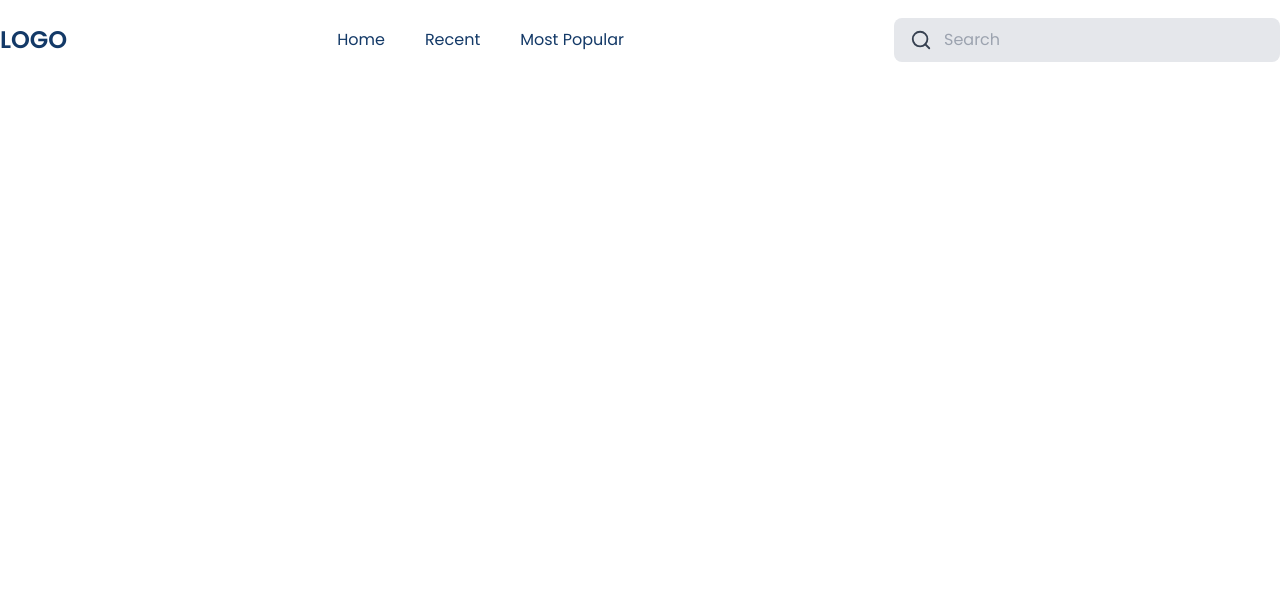
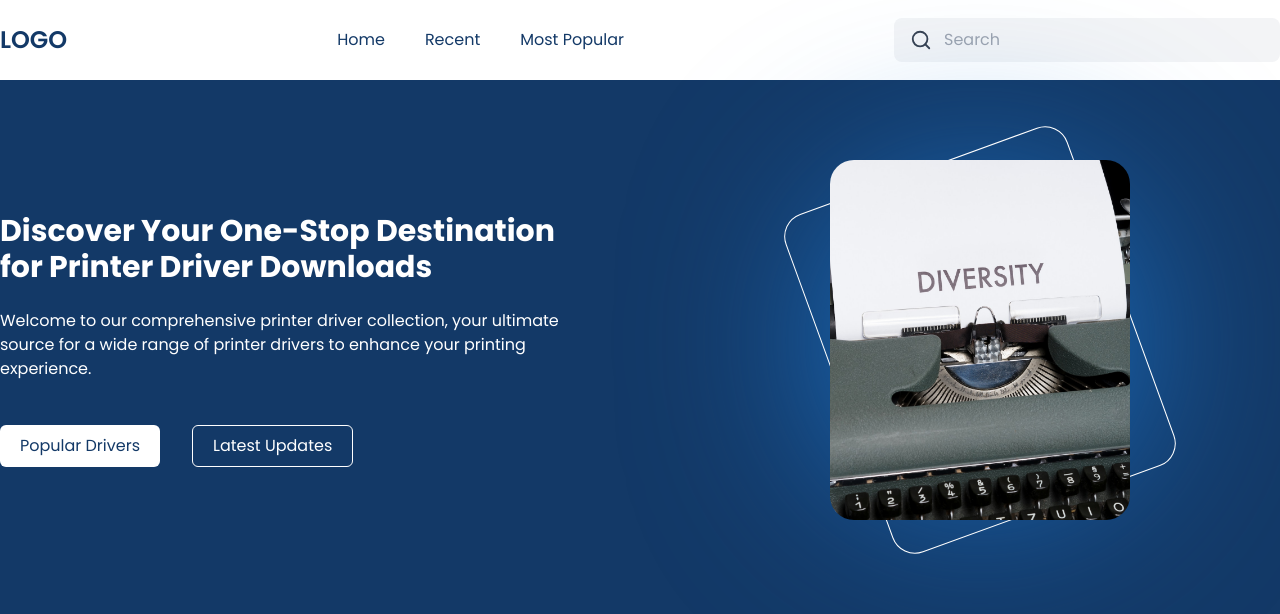
Before and after one commit to adiinugr/driversidn-fn-nextjs, a Next.js app: page / in a window 1280 px wide. Shown: the top 614 px of the page. Built offline with nearby package versions, Linux system fonts and the light colour scheme.

Commit message:
create hero section & change search bar background

```diff
--- a/pages/index.js
+++ b/pages/index.js
@@ -1,3 +1,4 @@
+import Image from "next/image"
 import { FiSearch } from "react-icons/fi"
 
 export default function Home() {
@@ -12,7 +13,7 @@ export default function Home() {
             <li>Most Popular</li>
           </ul>
         </nav>
-        <div className="flex h-fit bg-gray-200 py-[6px] px-4 items-center gap-2 rounded-lg">
+        <div className="flex h-fit bg-gray-100 py-[6px] px-4 items-center gap-2 rounded-lg">
           <FiSearch size={22} className="text-gray-700" />
           <input
             type="text"
@@ -21,6 +22,40 @@ export default function Home() {
           />
         </div>
       </header>
+
+      <section className="bg-primary-900 text-white h-[calc(100vh_-_80px)]">
+        <div className="container mx-auto py-20 flex justify-between items-center gap-20 ">
+          <div className="w-1/2">
+            <h1 className="text-3xl font-bold mb-6">
+              Discover Your One-Stop Destination for Printer Driver Downloads
+            </h1>
+            <p className="mb-11">
+              Welcome to our comprehensive printer driver collection, your
+              ultimate source for a wide range of printer drivers to enhance
+              your printing experience.
+            </p>
+            <div className="flex gap-8">
+              <button className="btn bg-white text-primary-900 ">
+                Popular Drivers
+              </button>
+              <button className="btn border border-white">
+                Latest Updates
+              </button>
+            </div>
+          </div>
+          <div className="w-1/2 ">
+            <div className="relative h-[360px] w-[300px] mx-auto">
+              <div className="w-[290px] h-[290px] absolute rounded-full bg-primary-500 blur-circle transform top-1/2 left-1/2 -translate-x-1/2 -translate-y-1/2"></div>
+              <div className="abolute w-full h-full border border-white rounded-3xl rotate-[-20deg]"></div>
+              <Image
+                src="/images/printer.jpg"
+                fill
+                className="object-cover rounded-3xl"
+              />
+            </div>
+          </div>
+        </div>
+      </section>
     </main>
   )
 }
--- a/styles/globals.css
+++ b/styles/globals.css
@@ -5,3 +5,12 @@
 body {
   font-family: "Poppins", sans-serif;
 }
+
+.btn {
+  @apply rounded-md px-5 py-2;
+}
+
+.blur-circle {
+  box-shadow: 0px 4px 4px 0px rgba(0, 0, 0, 0.25);
+  filter: blur(100px);
+}
```
Also changed, not shown: public/images/printer.jpg (added).
